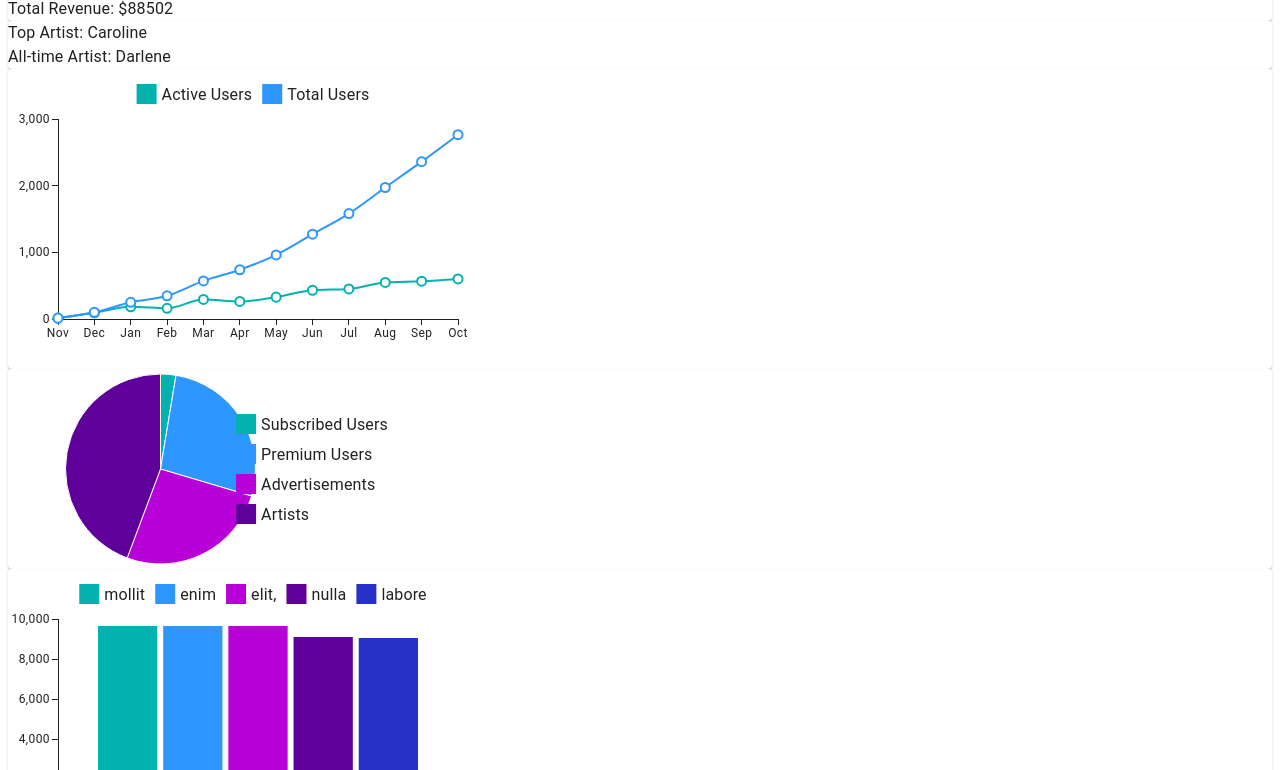
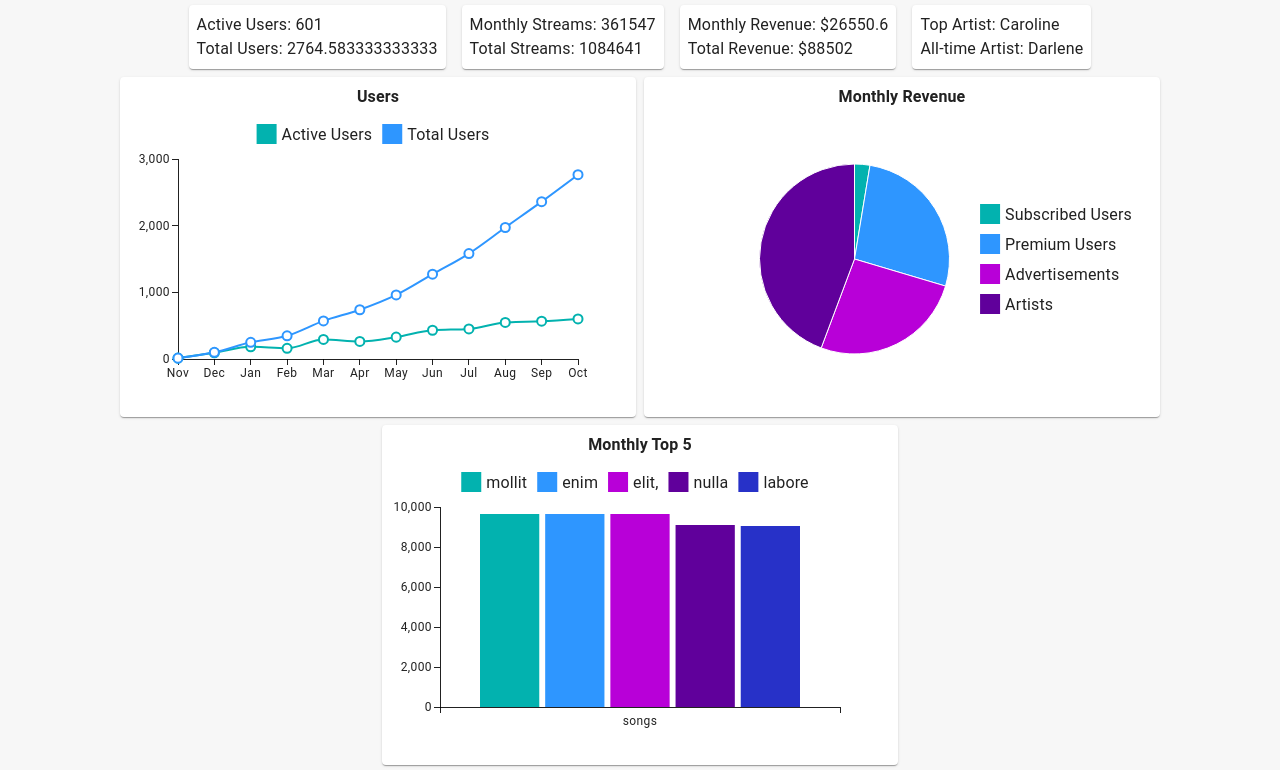
Before and after one commit to Max-Weissman/SpeedyBrand---Streamify, a React app: page / in a window 1280 px wide. Shown: the part 131-901 px from the top of the page. Built offline with nearby package versions, Linux system fonts and the light colour scheme.

Commit message:
Add styling

```diff
--- a/index.html
+++ b/index.html
@@ -6,7 +6,7 @@
 
         <title>Streamify</title>
     </head>
-    <body>
+    <body style="margin: 0">
         <div id="root"></div>
     </body>
 	<script src="dist/bundle.js" ></script>
--- a/src/Dashboard.js
+++ b/src/Dashboard.js
@@ -118,20 +118,40 @@ const recentStreams = Array.from(Array(30)).map((_, i) => {
 
 // Cards with key metrics
 const Cards = () => {
-	return cardInfo.map((card, key) => {
+	return <div style={{
+		display: 'flex',
+		gap: '1rem',
+		justifyContent: 'center',
+		flexWrap: 'wrap',
+		maxWidth: window.width
+	}}>
+		{cardInfo.map((card, key) => {
 			const monthly = card[0];
 			const total = card[1]
-		return <Card key={key}>
+			return <Card key={key} style={{ padding: '0.5rem'}}>
 				<Typography>{monthly.title}: {monthly.value}</Typography>
 				<Typography>{total.title}: {total.value}</Typography>
 			</Card>
-	})
+		})}
+	</div>
 };
 
 // Important Graphs from past 12 months
 const Graphs = () => {
-	return <div>
-		<Card>
+	return <div style={{
+		display: 'flex',
+		flexWrap: 'wrap',
+		justifyContent: 'center',
+		gap: '0.5rem'
+	}}>
+		<Card style={{
+			width: 'fit-content',
+			display: 'flex',
+			flexDirection: 'column',
+			alignItems: 'center',
+			padding: '0.5rem'
+		}}>
+			<Typography style={{ fontWeight: 'bold' }}>Users</Typography>
 			<LineChart
 				xAxis={[{ data: months, scaleType: 'point', }]}
 				series={[
@@ -141,18 +161,32 @@ const Graphs = () => {
 				width={500}
 				height={300}/>
 		</Card>
-		<Card>
+		<Card style={{
+			width: 'fit-content',
+			display: 'flex',
+			flexDirection: 'column',
+			alignItems: 'center',
+			padding: '0.5rem'
+		}}>
+			<Typography style={{ fontWeight: 'bold' }}>Monthly Revenue</Typography>
 			<PieChart
 				series={[
 					{data: revenue.map((source, i) => ({
 						id: i, value: source.value, label: source.title
 					}))},
 				]}
-			width={400}
+				width={500}
 				height={200}
 				/>
 			</Card>
-		<Card>
+		<Card style={{
+			width: 'fit-content',
+			display: 'flex',
+			flexDirection: 'column',
+			alignItems: 'center',
+			padding: '0.5rem'
+		}}>
+			<Typography style={{ fontWeight: 'bold' }}>Monthly Top 5</Typography>
 			<BarChart
 				xAxis={[{ scaleType: 'band', data: ['songs'] }]}
 				series={topSongs.map(song => ({data: [song.streams], label: song.title}))}
@@ -197,7 +231,8 @@ const Table = () => {
 		},
 	];
 
-	return <DataGrid
+	return <div style={{ width: 'fit-content' }}>
+		<DataGrid
 			rows={recentStreams}
 			columns={columns}
 			initialState={{
@@ -211,10 +246,16 @@ const Table = () => {
 			checkboxSelection
 			disableRowSelectionOnClick
 		/>
+  </div>
 }
 
 const Dashboard = () => {
-	return <div>
+	return <div style={{
+		display: 'flex',
+		flexDirection: 'column',
+		alignItems: 'center',
+		gap: '0.5rem',
+	}}>
 		<Cards />
 		<Graphs />
 		<Table />
--- a/src/Home.js
+++ b/src/Home.js
@@ -1,8 +1,25 @@
 import React from 'react';
 import Dashboard from './Dashboard';
 
+import { Typography } from '@mui/material';
+
+// Main component of the SPA. If there were other menus they would all be displayed from this page.
 const Home = () => {
-	return <Dashboard />
+	return <div style={{
+		backgroundColor:' #F7F7F7',
+		padding: '1rem',
+		display: 'flex',
+		flexDirection: 'column',
+		alignItems: 'center'
+	}}>
+		<Typography style={{
+			color: 'cornflowerblue',
+			fontSize: '5rem',
+			fontFamily: 'Brush Script MT',
+			fontStyle: 'italic'
+		}}>Streamify</Typography>
+		<Dashboard />
+	</div>
 };
 
 export default Home;
```
Lines whose indentation alone changed are shown as unchanged.
